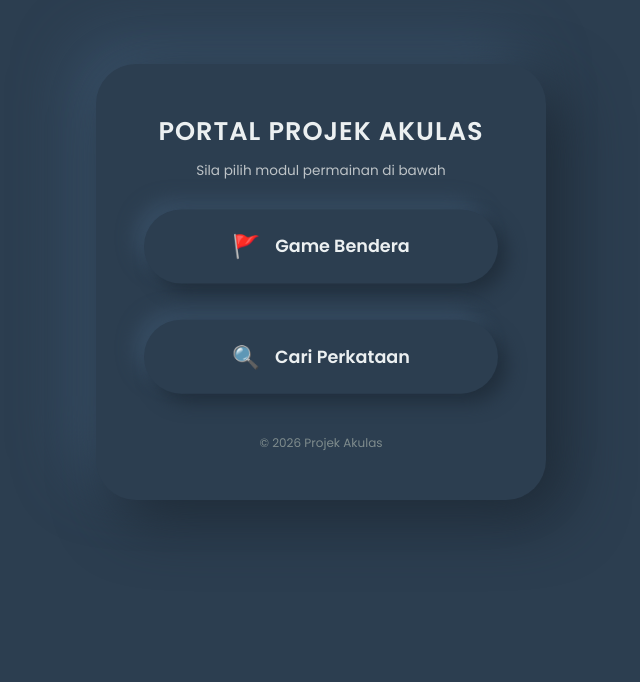
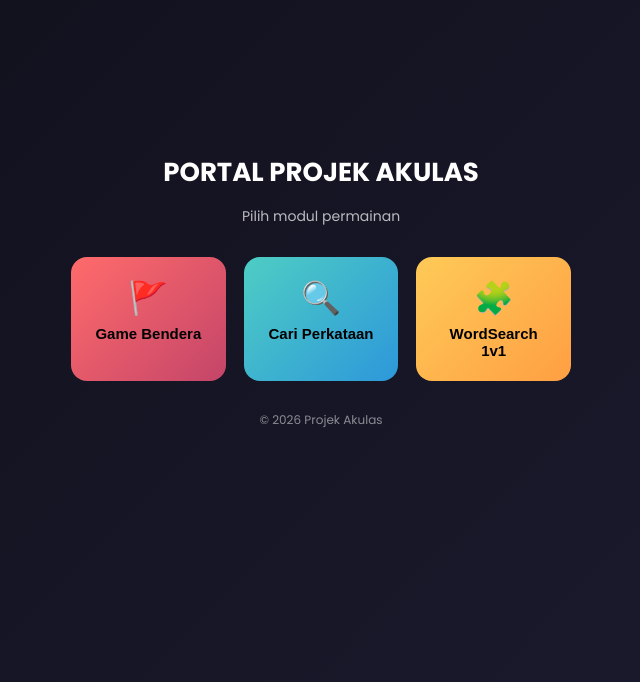
Before and after one commit to orgkampung-hub/portal-utama, a plain HTML site: page index.html in a window 1280 px wide. Shown: the part 118-800 px from the top of the page, without its empty margins (319-959 px from the left). Drawn offline with Linux system fonts and the light colour scheme.

Commit message:
Add files via upload

```diff
--- a/index.html
+++ b/index.html
@@ -4,34 +4,155 @@
 <meta charset="UTF-8">
 <meta name="viewport" content="width=device-width, initial-scale=1.0">
 <title>Portal Projek Akulas</title>
-    <link rel="stylesheet" href="utama.css">
-    <link href="https://fonts.googleapis.com/css2?family=Poppins:wght@400;600&display=swap" rel="stylesheet">
+
+<link href="https://fonts.googleapis.com/css2?family=Poppins:wght@400;600;700&display=swap" rel="stylesheet">
+
+<style>
+
+body{
+    margin:0;
+    font-family:'Poppins',sans-serif;
+    background:linear-gradient(135deg,#0f0f1a,#1b1b2f);
+    color:white;
+    display:flex;
+    justify-content:center;
+    align-items:center;
+    min-height:100vh;
+}
+
+.container{
+    width:90%;
+    max-width:500px;
+    text-align:center;
+}
+
+h1{
+    font-size:26px;
+    margin-bottom:5px;
+}
+
+p{
+    opacity:0.7;
+    font-size:14px;
+}
+
+.menu-grid{
+    display:grid;
+    grid-template-columns:repeat(auto-fit,minmax(140px,1fr));
+    gap:18px;
+    margin-top:30px;
+}
+
+.btn{
+    border:none;
+    padding:22px;
+    border-radius:16px;
+    cursor:pointer;
+    font-size:15px;
+    font-weight:600;
+    transition:0.25s;
+    display:flex;
+    flex-direction:column;
+    align-items:center;
+}
+
+.icon{
+    font-size:32px;
+    margin-bottom:8px;
+}
+
+.btn-bendera{
+    background:linear-gradient(135deg,#ff6b6b,#c44569);
+}
+
+.btn-cari{
+    background:linear-gradient(135deg,#4ecdc4,#2d98da);
+}
+
+.btn-wordsearch{
+    background:linear-gradient(135deg,#feca57,#ff9f43);
+    color:black;
+}
+
+.btn:hover{
+    transform:translateY(-6px);
+    box-shadow:0 10px 25px rgba(0,0,0,0.4);
+}
+
+.btn:active{
+    transform:scale(0.96);
+}
+
+footer{
+    margin-top:30px;
+    font-size:12px;
+    opacity:0.5;
+}
+
+</style>
 </head>
 <body>
 
 <div class="container">
-        <header>
+
 <h1>PORTAL PROJEK AKULAS</h1>
-            <p>Sila pilih modul permainan di bawah</p>
-        </header>
+<p>Pilih modul permainan</p>
 
 <div class="menu-grid">
+
 <button class="btn btn-bendera" onclick="pilihGame('bendera')">
 <div class="icon">🚩</div>
-                <span>Game Bendera</span>
+Game Bendera
 </button>
 
 <button class="btn btn-cari" onclick="pilihGame('cari-perkataan')">
 <div class="icon">🔍</div>
-                <span>Cari Perkataan</span>
+Cari Perkataan
 </button>
+
+<button class="btn btn-wordsearch" onclick="bukaWordsearch()">
+<div class="icon">🧩</div>
+WordSearch 1v1
+</button>
+
 </div>
 
 <footer>
-            <p>&copy; 2026 Projek Akulas</p>
+&copy; 2026 Projek Akulas
 </footer>
+
 </div>
 
-    <script src="utama.js"></script>
+<script>
+
+function pilihGame(jenis){
+
+    console.log("Butang ditekan: " + jenis);
+
+    if(jenis==='cari-perkataan'){
+        window.location.href=
+        "https://orgkampung-hub.github.io/Cari-perkataan/";
+    }
+
+    else if(jenis==='bendera'){
+        window.location.href=
+        "https://orgkampung-hub.github.io/Bendera-dunia/";
+    }
+
+}
+
+function bukaWordsearch(){
+
+    console.log("Butang ditekan: wordsearch1v1");
+
+    window.location.href=
+    "https://orgkampung-hub.github.io/wordsearch1v1/";
+
+}
+
+console.log("Portal Projek Akulas: Tema Gelap Lembut diaktifkan.");
+
+</script>
+
 </body>
 </html>
```
Lines whose indentation alone changed are shown as unchanged.
